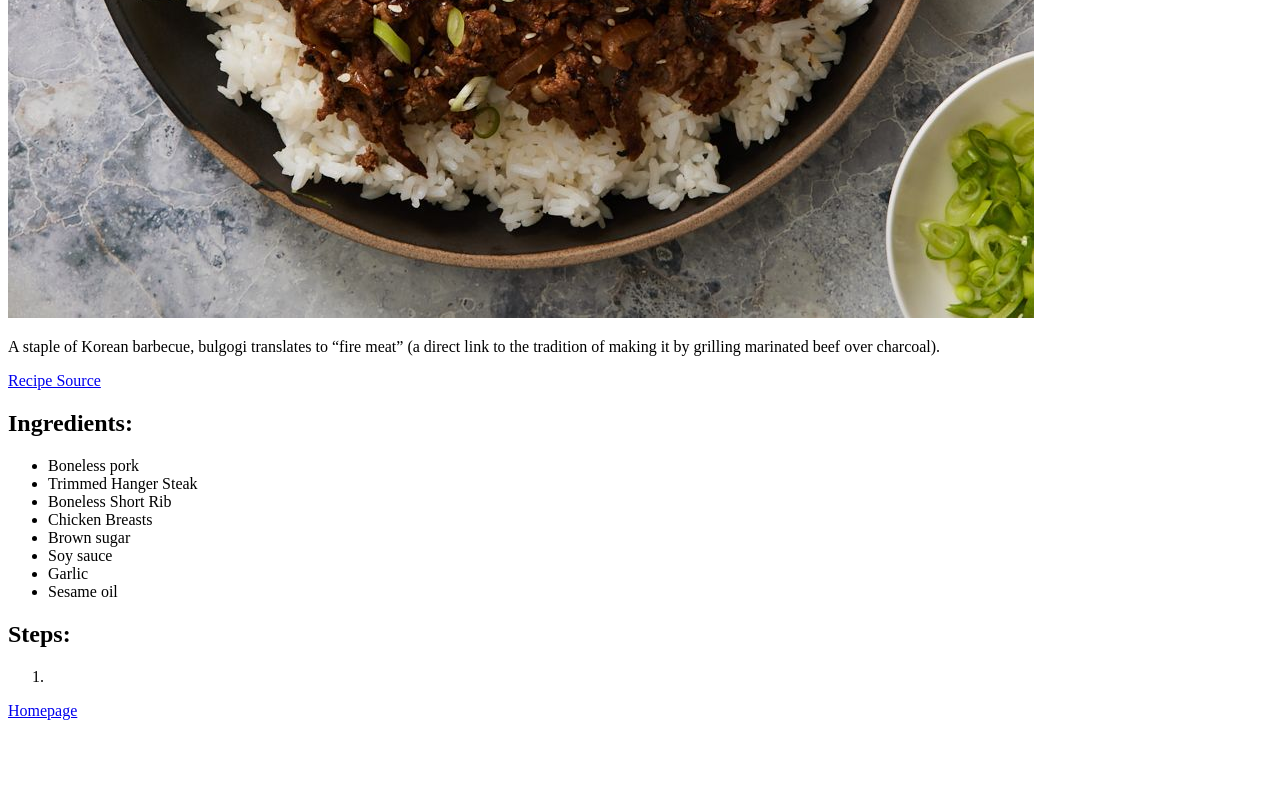
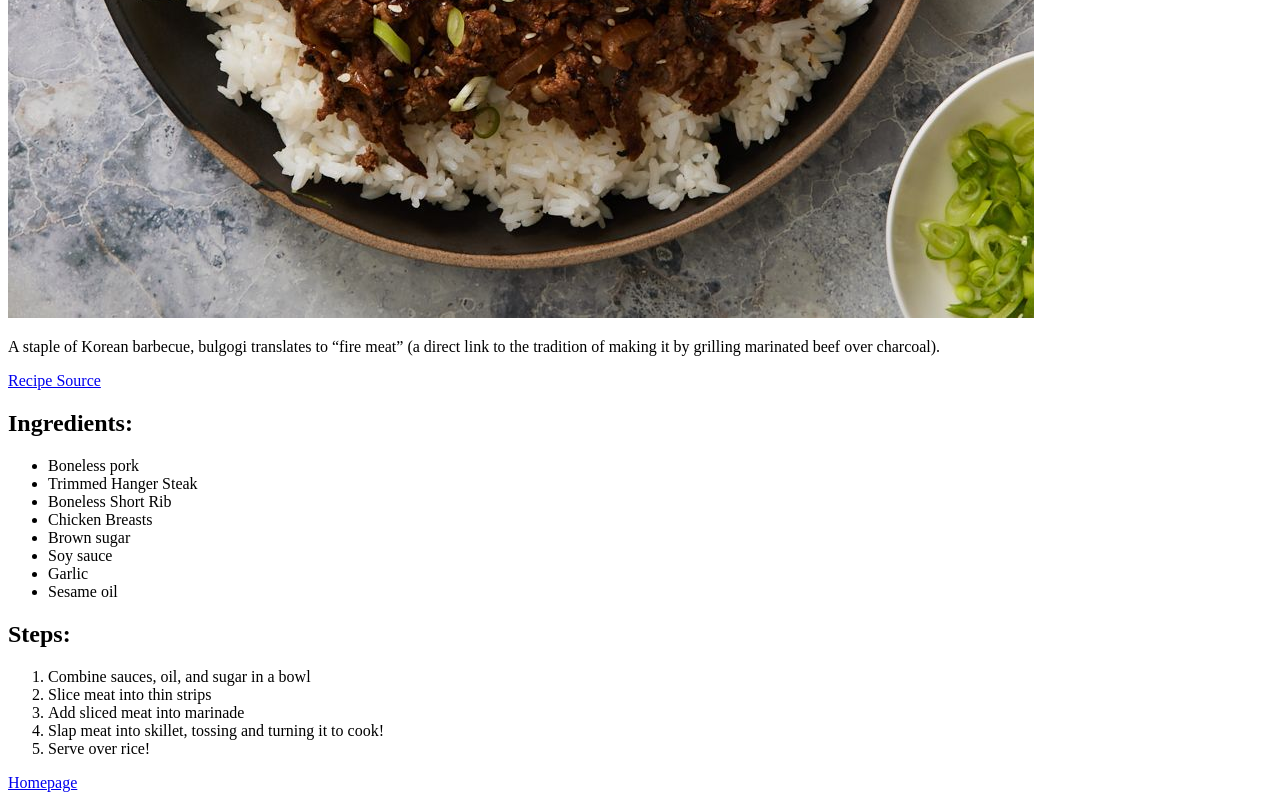
Before and after one commit to jeanpierrerea/odin-recipes, a plain HTML site: page recipes/bulgogi.html in a window 1280 px wide. Shown: the part 781-1581 px from the top of the page. Before the commit the page ends 1509 px from the top, so only its background shows below. Drawn offline with Linux system fonts and the light colour scheme.

Commit message:
Added more li for Steps

```diff
--- a/recipes/bulgogi.html
+++ b/recipes/bulgogi.html
@@ -31,7 +31,11 @@
     <h2>Steps:</h2>
 
     <ol>
-        <li></li>
+        <li>Combine sauces, oil, and sugar in a bowl</li>
+        <li>Slice meat into thin strips</li>
+        <li>Add sliced meat into marinade</li>
+        <li>Slap meat into skillet, tossing and turning it to cook!</li>
+        <li>Serve over rice!</li>
     </ol>
 
     <a href="../index.html">Homepage</a>
```
